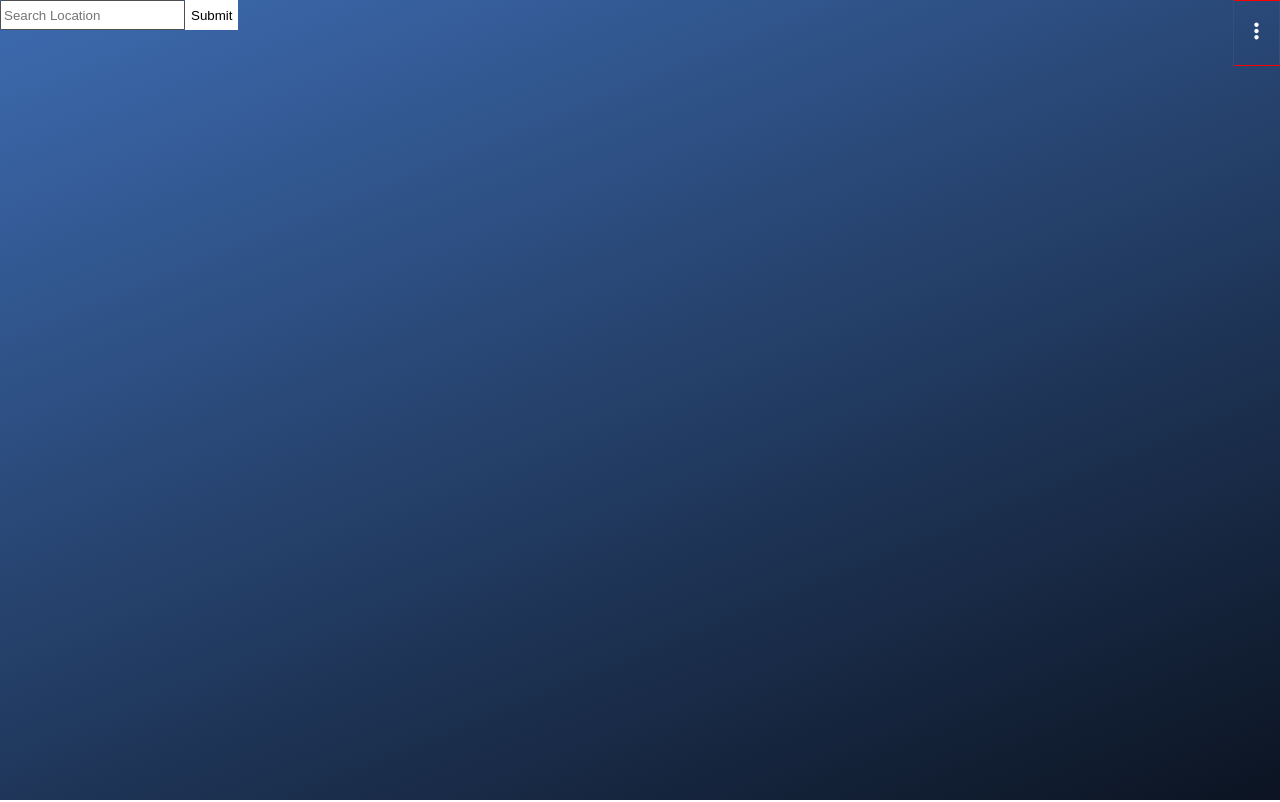
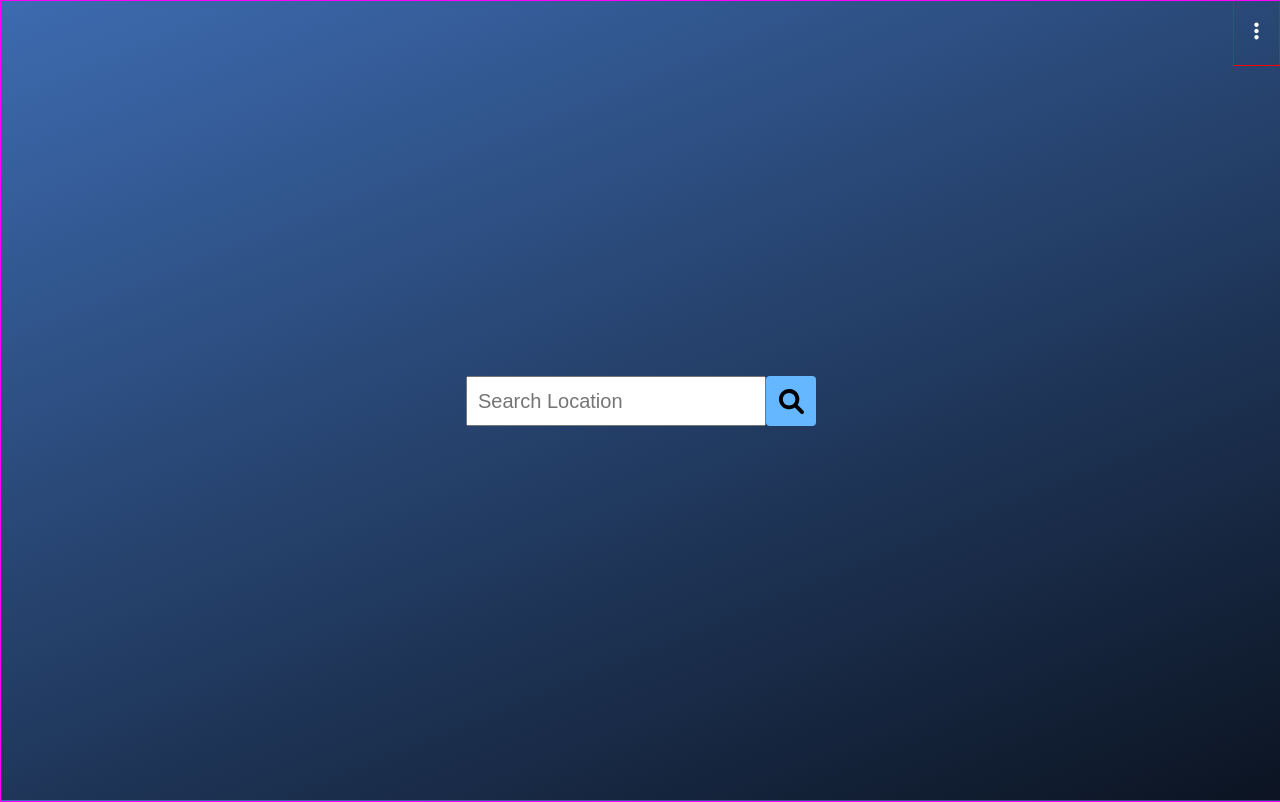
Before and after one commit to polychrom/weather.polychrom.dev, an Angular app: page / in a window 1280 px wide. Built offline with nearby package versions, Linux system fonts and the light colour scheme.

Commit message:
added search modal

```diff
--- a/src/app/app.component.html
+++ b/src/app/app.component.html
@@ -1,7 +1,18 @@
 <app-navigation></app-navigation>
 
+
+<div *ngIf="true" class="search_wrapper">
+
+  <div>
+    <div class="search_input">
+      <!--
+      <div style="display: block;">{{ this.searchNote }}</div>
+      -->
+
       <input type="search" id="search" placeholder="Search Location">
-<input type="submit" id="submit" value="Submit" (click)="this.searchLocation()">
+      <input type="submit" id="submit" value="" (click)="this.searchLocation()">
+    </div>
+
 
     <ng-container *ngIf="this.locationList">
       <li *ngFor="let location of this.locationList; let i = index" (click)="searchWeather(i)"
@@ -10,6 +21,12 @@
         <span class="location_country"> {{ location.country }} {{ location.state }} </span>
       </li>
     </ng-container>
+  </div>
+
+</div>
+
+
+
 
 
 <div *ngIf="this.meta" class="app_wrapper">
--- a/src/app/app.component.scss
+++ b/src/app/app.component.scss
@@ -51,6 +51,7 @@
 }
 
 .location_suggest_item {
+  cursor: pointer;
   padding: 10px 20px;
   background-color: #fff;
   color: #000;
@@ -61,6 +62,10 @@
   border: none;
 }
 
+.location_suggest_item:hover {
+  background-color: #ddf2ff;
+}
+
 .location_name {
   font-weight: 700;
 }
@@ -69,17 +74,45 @@
   font-size: 10px;
 }
 
-#search {
-  height: 30px;
+.search_input {
+  display: flex;
+  align-items: center;
 }
 
-#submit {
-  height: 30px;
-  background-color: #fff;
-  color: #000;
+input#search {
+  height: 50px;
+  width: 300px;
+  font-size: 20px;
+  padding-left: 10px;
+}
+
+input#submit {
+  cursor: pointer;
+  height: 50px;
+  width: 50px;
+  background-color: #65b8ff;
+  color: #00315b;
   border: none;
+  border-radius: 4px;
+  background-image: url(../assets/icons/search.svg);
+  background-repeat: no-repeat;
+  background-size: 50%;
+  background-position: center center;
 }
 
 input:focus::placeholder {
   color: transparent;
 }
+
+.search_wrapper {
+  z-index: 999;
+  top: 0;
+  bottom: 0;
+  position: absolute;
+  border: 1px solid #ff00ff;
+  display: flex;
+  width: 100vw;
+  height: 100vh;
+  justify-content: space-around;
+  align-items: center;
+}
--- a/src/app/app.component.ts
+++ b/src/app/app.component.ts
@@ -2,8 +2,9 @@ import { ViewportScroller } from '@angular/common';
 import { isNgTemplate } from '@angular/compiler';
 import { Component } from '@angular/core';
 import { Router } from '@angular/router';
-import { Subscription } from 'rxjs';
+import { fromEvent, Subscription } from 'rxjs';
 import { ApiService } from './api.service';
+import { HelperService } from './helper.service';
 
 @Component({
   selector: 'app-root',
@@ -25,16 +26,37 @@ export class AppComponent {
   public currentWeather: any;
   private coord = '';
   public locationList: any;
+  private keyEnter = 13; // Enter
+  public searchNote = '';
 
   private subscription?: Subscription;
+
+  public search = this.helperService.isBrowser()
+    ? <HTMLInputElement>document.getElementById('search')
+    : undefined;
 
   constructor(
     private router: Router,
     public apiService: ApiService,
-    private viewportScroller: ViewportScroller
+    private viewportScroller: ViewportScroller,
+    public helperService: HelperService
   ) {}
 
   ngOnInit(): void {
+    fromEvent(window, 'keydown').subscribe((event: any) => {
+      const search = <HTMLInputElement>document.getElementById('search');
+      console.log('chars', search.value);
+
+      if (event.keyCode === this.keyEnter && event.target.id === 'search') {
+        if (search && search.value.length > 1) {
+          this.searchLocation();
+        } else {
+          console.log('not enough chars');
+          this.searchNote = 'not enough chars';
+        }
+      }
+    });
+
     this.apiService.$searchLocationSuggestList.subscribe((value: any) => {
       console.log('data', value);
       this.locationList = value;
@@ -67,11 +89,10 @@ export class AppComponent {
   }
 
   searchLocation(): void {
-    const searchValue = (<HTMLInputElement>document.getElementById('search'))
-      .value;
+    //console.log('input', this.searchValue);
+    const search = <HTMLInputElement>document.getElementById('search');
 
-    console.log('input', searchValue);
-    this.apiService.searchRequest(searchValue);
+    this.apiService.searchRequest(search ? search.value : '');
   }
 
   searchWeather(idx: number): void {
```
Also changed, not shown: src/assets/icons/search.svg (added). Lines whose indentation alone changed are shown as unchanged.
